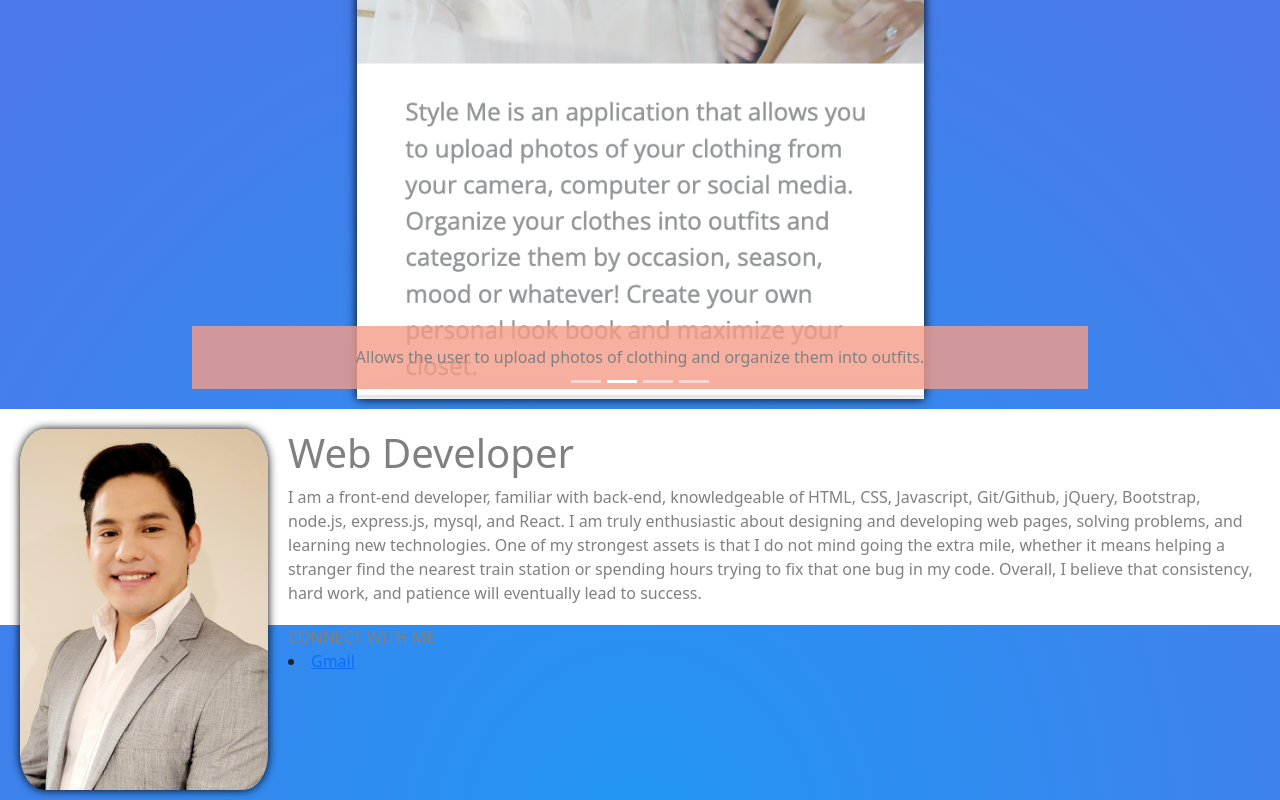
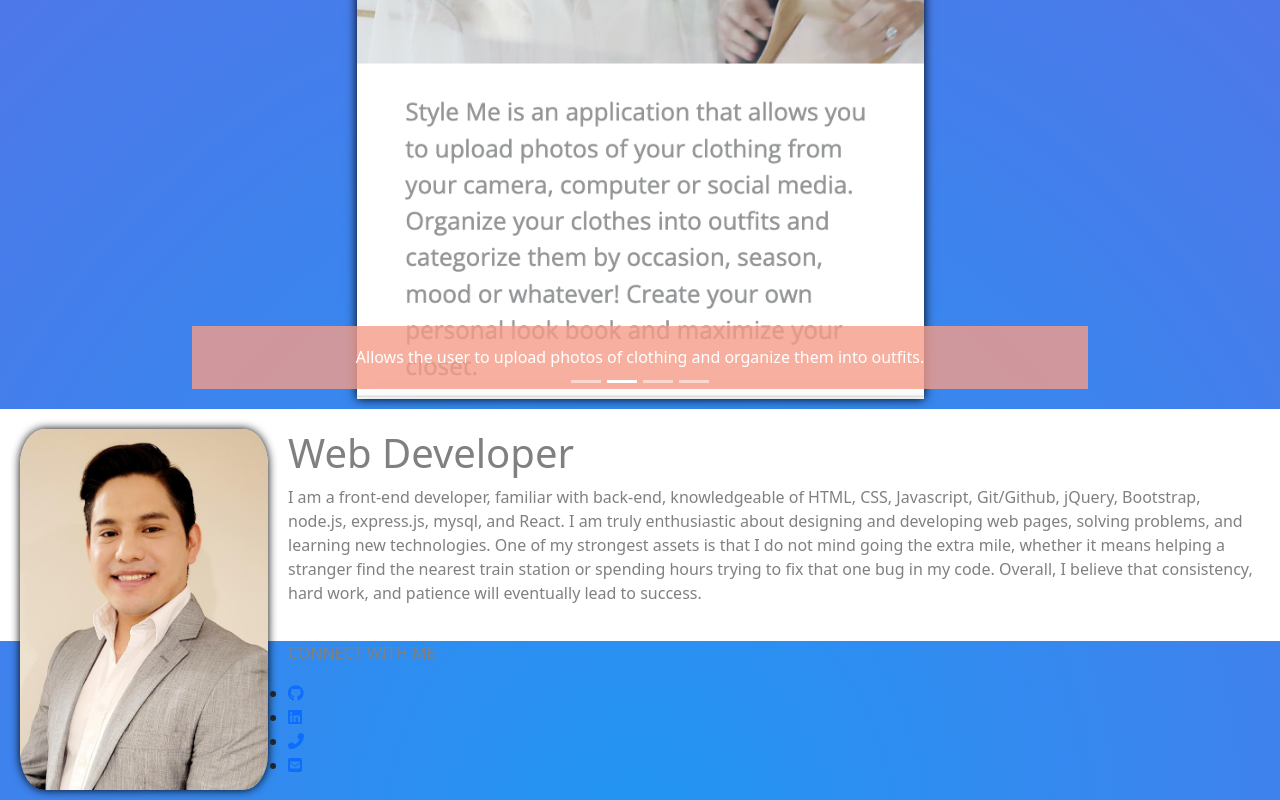
Before and after one commit to Esmendez90/portfolio, a React (Create React App) app in the folder my_portfolio/: page / in a window 1280 px wide. Shown: the part 676-1476 px from the top of the page. Built offline with nearby package versions, Linux system fonts and the light colour scheme.

Commit message:
wrote ternary function for brands vs solids fontawesome icons

```diff
--- a/my_portfolio/src/components/Carousel/Carousel.js
+++ b/my_portfolio/src/components/Carousel/Carousel.js
@@ -17,7 +17,7 @@ function CarouselComp() {
           />
 
           <Carousel.Caption>
-            <p>{caption}</p>
+            <p className="caption">{caption}</p>
           </Carousel.Caption>
         </Carousel.Item>
       ))}
--- a/my_portfolio/src/components/Carousel/style.css
+++ b/my_portfolio/src/components/Carousel/style.css
@@ -14,6 +14,7 @@
     padding: 1.2rem !important;
 }
 
-h3, p {
-    margin-bottom: 0 !important;
+.caption {
+    margin-bottom: 0;
+    color: white;
 }
--- a/my_portfolio/src/components/Footer/Footer.js
+++ b/my_portfolio/src/components/Footer/Footer.js
@@ -1,17 +1,32 @@
 import React from "react";
 import { ListEl } from "../Reusable/Reusable";
+import { FontAwesomeIcon } from "@fortawesome/react-fontawesome";
+import Icons from "./icons.json";
+let req;
 
 function Footer() {
   return (
     <div className="footer">
       <footer>
         <p>CONNECT WITH ME</p>
-        <ListEl
-        liClass="list-container"
-        href=""
-        children="Gmail"
-        />
 
+        <ul>
+          {Icons.map(({ id, className, website, target, icon }) => {
+            icon === "faGithub" || icon === "faLinkedin"
+              ? (req = require("@fortawesome/free-brands-svg-icons"))
+              : (req = require("@fortawesome/free-solid-svg-icons"));
+
+            return (
+              <ListEl
+                key={id}
+                liClass={className}
+                href={website}
+                target={target}
+                children={<FontAwesomeIcon icon={req[icon]} />}
+              />
+            );
+          })}
+        </ul>
       </footer>
     </div>
   );
--- /dev/null
+++ b/my_portfolio/src/components/Footer/icons.json
@@ -0,0 +1,30 @@
+[
+    {
+        "id": "1",
+        "className": "github icon",
+        "website": "https://github.com/Esmendez90",
+        "target": "_blank",
+        "icon": "faGithub"
+    },
+    {
+        "id": "2",
+        "className": "linkedin icon",
+        "website": "https://www.linkedin.com/in/esteban-mendez-63515290/",
+        "target": "_blank",
+        "icon": "faLinkedin"
+    },
+    {
+        "id": "3",
+        "className": "mobile icon",
+        "website": "tel:2013601905",
+        "target": "",
+        "icon": "faPhoneAlt"
+    },
+    {
+        "id": "4",
+        "className": "squareEnvelope icon",
+        "website": "mailto:edmendezn@gmail.com",
+        "target": "_blank",
+        "icon": "faSquareEnvelope"
+    }
+]
--- a/my_portfolio/src/components/Reusable/Reusable.js
+++ b/my_portfolio/src/components/Reusable/Reusable.js
@@ -1,4 +1,5 @@
 import React from "react";
+// import { Link } from "react-router-dom";
 
 export default function ImgTag(props) {
   let { containerClass, imgClass, src, alt } = props;
@@ -10,10 +11,12 @@ export default function ImgTag(props) {
 }
 
 export function ListEl(props) {
-  let { liClass, href, children } = props;
+  let { liClass, href, target, children } = props;
   return (
-  <li className={liClass}>
-    <a href={href}>{children}</a>
-  </li>
+    <li className={liClass}>
+      <a href={href} target={target}>
+       {children}
+      </a>
+    </li>
   );
 }
--- a/package.json
+++ b/package.json
@@ -1,5 +1,8 @@
 {
   "dependencies": {
+    "@fortawesome/free-brands-svg-icons": "^6.0.0",
+    "@fortawesome/free-solid-svg-icons": "^6.0.0",
+    "@fortawesome/react-fontawesome": "^0.1.17",
     "bootstrap": "^5.1.3",
     "react-bootstrap": "^2.1.2",
     "react-router-dom": "^6.2.2"
```
Also changed, not shown: 2 other files (tests, documents, lock files or other folders).
